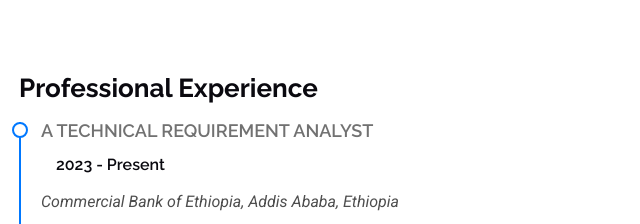
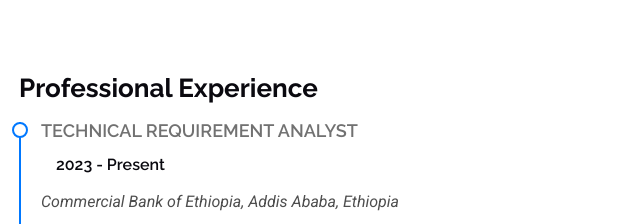
Before and after one commit to yidnekachewsolomon63-oss/yidnekachew-portfolio, a plain HTML site: page index.html in a window 1280 px wide. Shown: the part 1680-1904 px from the top of the page, 633-1273 px from the left. Drawn offline with Linux system fonts and the light colour scheme.

Commit message:
new update

```diff
--- a/index.html
+++ b/index.html
@@ -313,7 +313,7 @@
             <div class="col-lg-6" data-aos="fade-up" data-aos-delay="200">
               <h3 class="resume-title">Professional Experience</h3>
               <div class="resume-item">
-                <h4>A Technical Requirement Analyst</h4>
+                <h4>Technical Requirement Analyst</h4>
                 <h5>2023 - Present</h5>
                 <p>
                   <em>Commercial Bank of Ethiopia, Addis Ababa, Ethiopia </em>
```
